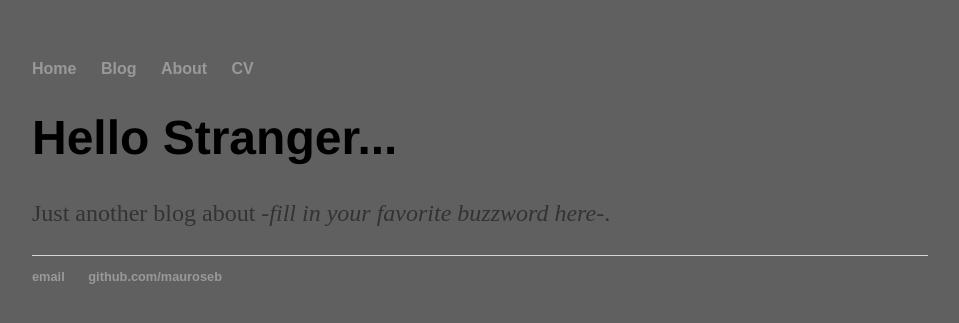
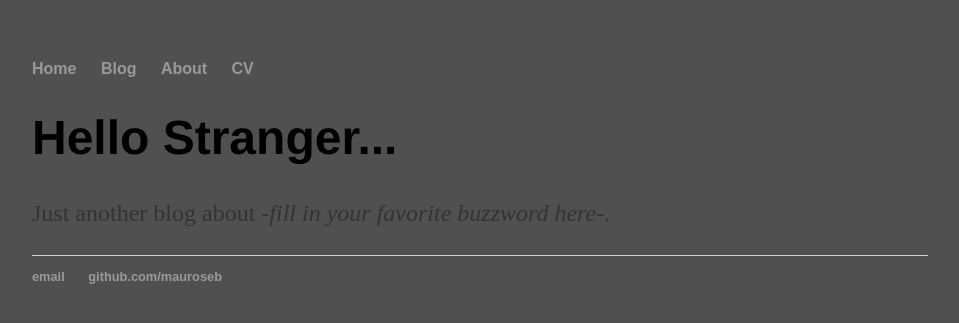
Before and after one commit to mauroseb/mauroseb.github.io, a Jekyll site: the page built from index.html, in a window 1280 px wide. Shown: the top 323 px of the page, without its empty margins (160-1119 px from the left). Built offline with Jekyll 4.4.1, drawn with Linux system fonts in a browser that asks for light colours.

Commit message:
Update main.css

```diff
--- a/css/main.css
+++ b/css/main.css
@@ -1,7 +1,7 @@
 body {
     margin: 60px auto;
     width: 70%;
-    background-color: #606060;
+    background-color: #505050;
     background-blend-mode: multiply, luminosity;
 }
 nav ul, footer ul {
```
